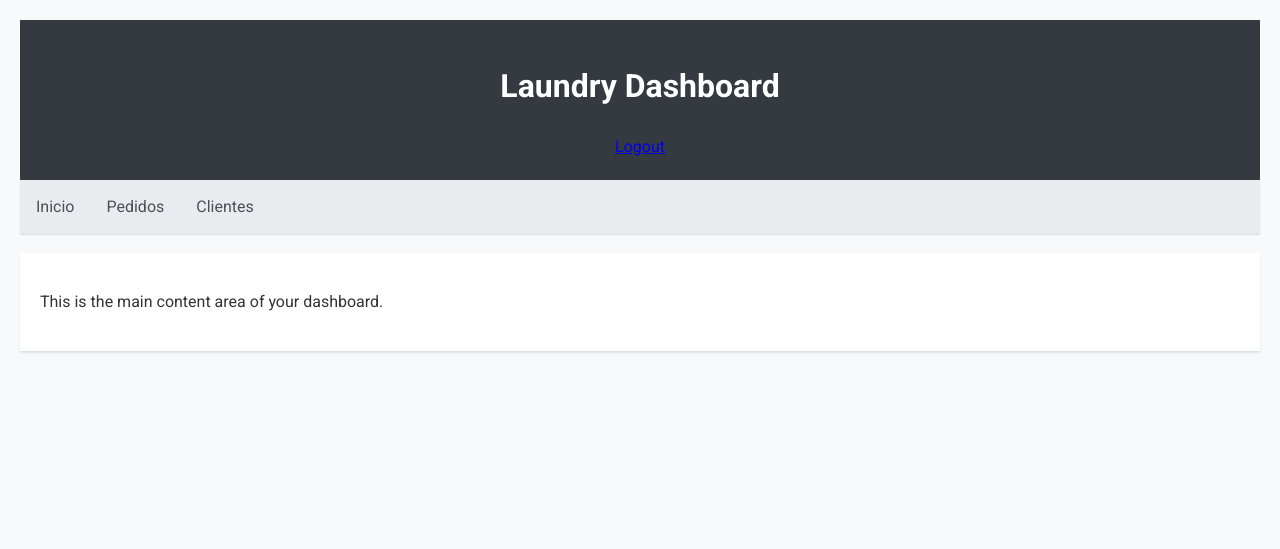
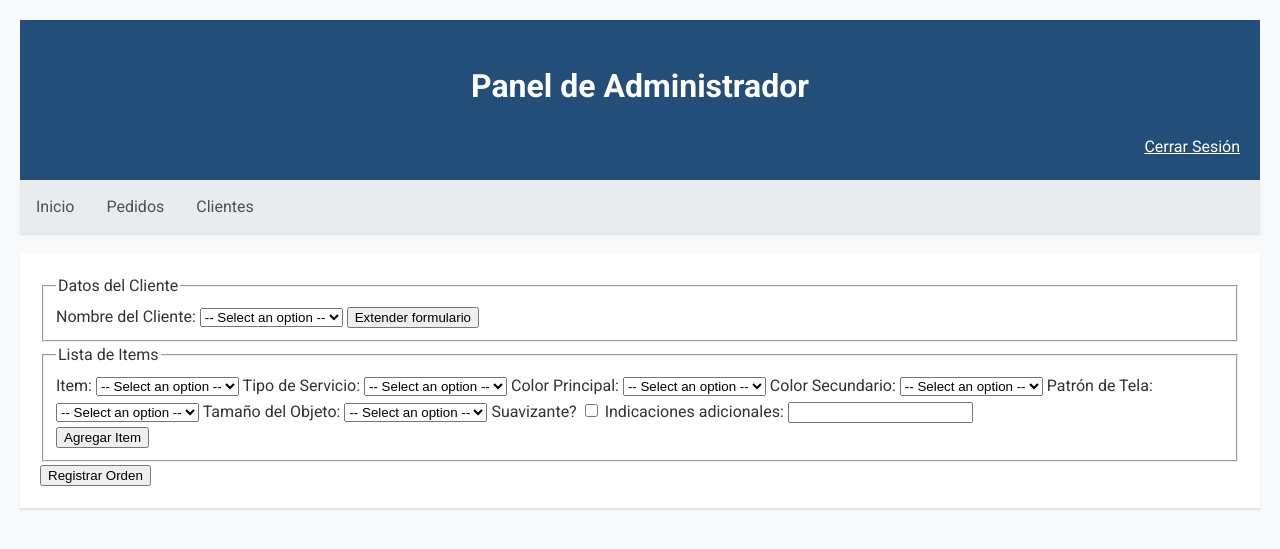
Before and after one commit to giulianoh92/laundry_manager_flask, a Flask app: page /home in a window 1280 px wide. Shown: the top 549 px of the page. Run offline with Flask 3, Linux system fonts and the light colour scheme; the visitor is signed in with stand-in values (Sample User, id 1); data that the repository does not hold is empty; some libraries are stand-ins or nearby versions.

Commit message:
dashboard improvements

```diff
--- a/src/app.py
+++ b/src/app.py
@@ -1,9 +1,13 @@
 from flask import Flask, render_template, request, redirect, url_for, flash, jsonify
 from flask_wtf.csrf import CSRFProtect
 from flask_login import LoginManager, login_user, logout_user, login_required, current_user
-from models.OrderModel import OrderModel
 from models.ClientModel import ClientModel
 from models.UserModel import UserModel
+from models.ItemModel import ItemModel
+from models.ServiceModel import ServiceModel
+from models.ColorModel import ColorModel
+from models.SizeModel import SizeModel
+from models.PatternModel import PatternModel
 from models.entities.User import User
 from queries import CompQueries
 from config import config
@@ -70,10 +74,46 @@ def finish(id):
     print('py',id)
     try:
         result = CompQueries.finish(id)
-        print(result)
         return jsonify({'success': True, 'finish_date': result}), 200
     except Exception as e:
         return jsonify({'success': False, 'error': str(e)}), 500
+
+
+@app.route('/get_clients', methods=['GET'])
+@login_required
+def get_clients():
+    items = ClientModel.get_clients()
+    return jsonify(items)
+
+@app.route('/get_items', methods=['GET'])
+@login_required
+def get_items():
+    items = ItemModel.get_items()
+    return jsonify(items)
+
+@app.route('/get_services', methods=['GET'])
+@login_required
+def get_services():
+    services = ServiceModel.get_services()
+    return jsonify(services)
+
+@app.route('/get_colors', methods=['GET'])
+@login_required
+def get_colors():
+    colors = ColorModel.get_colors()
+    return jsonify(colors)
+
+@app.route('/get_patterns', methods=['GET'])
+@login_required
+def get_patterns():
+    patterns = PatternModel.get_patterns()
+    return jsonify(patterns)
+
+@app.route('/get_sizes', methods=['GET'])
+@login_required
+def get_sizes():
+    sizes = SizeModel.get_sizes()
+    return jsonify(sizes)
 
 
 def page_not_found(error):
--- a/src/models/entities/User.py
+++ b/src/models/entities/User.py
@@ -1,4 +1,4 @@
-from werkzeug.security import check_password_hash, generate_password_hash
+from werkzeug.security import check_password_hash
 from flask_login import UserMixin
 
 class User(UserMixin):
@@ -19,7 +19,3 @@ class User(UserMixin):
     @classmethod
     def check_password(self, hashed_password, password):
         return check_password_hash(hashed_password, password)
-
-
-
-print(generate_password_hash('picu0364'))
--- a/src/queries.py
+++ b/src/queries.py
@@ -164,7 +164,7 @@ class CompQueries():
             connection.close()
             if affected_rows == 0:
                 raise Exception("Order not found")
-            return True
+            return current_date
 
         except Exception as ex:
             raise Exception(ex)
--- a/src/static/css/styles.css
+++ b/src/static/css/styles.css
@@ -9,7 +9,7 @@ body {
 }
 
 header {
-    background-color: #343a40;
+    background-color: #234e79;
     color: #ffffff;
     padding: 20px;
     text-align: center;
@@ -118,3 +118,16 @@ table tbody tr:hover {
 .finish-button:active {
     background-color: #367C39; /* Color de fondo al presionar el botón */
 }
+
+.img-container {
+    display: flex;
+    justify-content: center;
+}
+
+.logout-container {
+    text-align: right;
+}
+
+.btn.btn-secondary {
+    color: #ffffff; /* Cambia esto al color claro que desees */
+}
--- /dev/null
+++ b/src/static/js/order_form.js
@@ -0,0 +1,77 @@
+document.addEventListener("DOMContentLoaded", function () {
+    const csrfToken = document.querySelector('meta[name="csrf-token"]').getAttribute('content');
+
+    const endpoints = {
+        cliente_nombre: "/get_clients",
+        item: "/get_items",
+        tipo_servicio: "/get_services",
+        color_principal: "/get_colors",
+        color_secundario: "/get_colors",
+        patron_tela: "/get_patterns",
+        tamano_objeto: "/get_sizes"
+    };
+
+    function clearAndPopulateSelect(endpoint, selectId) {
+        const select = document.getElementById(selectId);
+        select.innerHTML = '';  // Clear all options
+
+        // Add an empty option
+        const emptyOption = document.createElement("option");
+        emptyOption.value = '';
+        emptyOption.text = '-- Select an option --';
+        select.appendChild(emptyOption);
+
+        fetch(endpoint, {
+            method: 'GET',
+            headers: {
+                'Content-Type': 'application/json',
+                'X-CSRFToken': csrfToken
+            }
+        })
+        .then(response => response.json())
+        .then(data => {
+            data.forEach(item => {
+                const option = document.createElement("option");
+                option.value = item.id; // Assuming each item has an `id` field
+                option.text = item.name || item.description; // Use `name` or `description`
+                select.appendChild(option);
+            });
+        })
+        .catch(error => console.error("Error fetching data:", error));
+    }
+
+    function setupNewItems(newItem) {
+        const selects = newItem.querySelectorAll('select');
+        selects.forEach(select => {
+            const selectId = select.getAttribute('id');
+            if (endpoints.hasOwnProperty(selectId)) {
+                clearAndPopulateSelect(endpoints[selectId], selectId);
+            }
+        });
+    }
+
+    // Initial setup for existing items
+    Object.keys(endpoints).forEach(key => {
+        clearAndPopulateSelect(endpoints[key], key);
+    });
+
+    document.getElementById("btn_extender").addEventListener("click", function () {
+        document.getElementById("datos_cliente").style.display = "block";
+    });
+
+    document.getElementById("btn_agregar_item").addEventListener("click", function () {
+        const itemContainer = document.querySelector("fieldset .item").parentNode;
+        const newItem = document.querySelector(".item").cloneNode(true);
+
+        // Clear any input values in the cloned item
+        newItem.querySelectorAll('input[type="text"]').forEach(input => {
+            input.value = '';
+        });
+
+        // Clear and populate selects in the cloned item
+        setupNewItems(newItem);
+
+        // Insert the new item before the "Agregar Item" button
+        itemContainer.insertBefore(newItem, document.getElementById("btn_agregar_item"));
+    });
+});
--- a/src/static/js/script.js
+++ b/src/static/js/script.js
@@ -24,10 +24,8 @@ document.addEventListener("DOMContentLoaded", function() {
                 })
                 .then(data => {
                     // Manejar la respuesta del servidor
-                    if (data === 0) {
-                        console.error('No se registró la operación.');
-                    } else if (isValidDate(data)) {
-                        console.log('Orden marcada como terminada:', data);
+                    if (data.success === true && data.finish_date) {
+                        console.log('Orden marcada como terminada:', data.finish_date);
                         // Recargar la página después de un segundo
                         setTimeout(() => {
                             location.reload();
@@ -91,3 +89,7 @@ document.addEventListener("DOMContentLoaded", function() {
         });
     });
 });
+
+function isValidDate(date) {
+    return date instanceof Date && !isNaN(date);
+}
--- a/src/templates/base.html
+++ b/src/templates/base.html
@@ -14,8 +14,10 @@
 
 <body class="text-center">
     <header>
-        <h1>Laundry Dashboard</h1>
-        <a class="btn btn-secondary" href="{{ url_for('logout') }}">Logout</a>
+        <h1>Panel de Administrador</h1>
+        <div class="logout-container">
+            <a class="btn btn-secondary" href="{{ url_for('logout') }}">Cerrar Sesión</a>
+        </div>
     </header>
     <div class="tab">
         <a class="tablinks" href="{{ url_for('home') }}">Inicio</a>
--- a/src/templates/clients.html
+++ b/src/templates/clients.html
@@ -35,9 +35,7 @@
         </table>
     </div>
 </div>
-<footer>
-    <script src="{{ url_for('static', filename='js/script.js') }}"></script>
-</footer>
+
 
 
 {% endblock %}
--- a/src/templates/home.html
+++ b/src/templates/home.html
@@ -9,14 +9,52 @@
 {% endblock %}
 
 {% block body %}
+<main class="content">
+    <meta name="csrf-token" content="{{ csrf_token() }}">
+    <form action="submit_order.php" method="POST" id="order_form">
+        <fieldset>
+            <legend>Datos del Cliente</legend>
+            <label for="cliente_nombre">Nombre del Cliente:</label>
+            <select id="cliente_nombre" name="cliente_nombre" required></select>
+            <button type="button" id="btn_extender">Extender formulario</button>
+            <div id="datos_cliente" style="display: none;">
+                <label for="cliente_nombre_completo">Nombre Completo:</label>
+                <input type="text" id="cliente_nombre_completo" name="cliente_nombre_completo">
+                <label for="cliente_direccion">Dirección:</label>
+                <input type="text" id="cliente_direccion" name="cliente_direccion">
+                <label for="cliente_telefono">Teléfono:</label>
+                <input type="text" id="cliente_telefono" name="cliente_telefono">
+            </div>
+        </fieldset>
 
+        <fieldset>
+            <legend>Lista de Items</legend>
+            <div class="item">
+                <label for="item">Item:</label>
+                <select id="item" name="item[]" required></select>
+                <label for="tipo_servicio">Tipo de Servicio:</label>
+                <select id="tipo_servicio" name="tipo_servicio[]" required></select>
+                <label for="color_principal">Color Principal:</label>
+                <select id="color_principal" name="color_principal[]" required></select>
+                <label for="color_secundario">Color Secundario:</label>
+                <select id="color_secundario" name="color_secundario[]"></select>
+                <label for="patron_tela">Patrón de Tela:</label>
+                <select id="patron_tela" name="patron_tela[]"></select>
+                <label for="tamano_objeto">Tamaño del Objeto:</label>
+                <select id="tamano_objeto" name="tamano_objeto[]"></select>
+                <label for="suavizante">Suavizante?</label>
+                <input type="checkbox" id="suavizante" name="suavizante[]" value="si">
+                <label for="indicaciones">Indicaciones adicionales:</label>
+                <input type="text" id="indicaciones" name="indicaciones[]">
+            </div>
+            <button type="button" id="btn_agregar_item">Agregar Item</button>
+        </fieldset>
 
-<main class="content">
-    <!-- Placeholder for content, you can add more details or widgets here if needed -->
-    <p>This is the main content area of your dashboard.</p>
+        <button type="submit">Registrar Orden</button>
+    </form>
 </main>
 
 <footer>
-    <script src="{{ url_for('static', filename='js/script.js') }}"></script>
+    <script src="{{ url_for('static', filename='js/order_form.js') }}"></script>
 </footer>
 {% endblock %}
```
Also changed, not shown: src/templates/auth/login.html (+7 -5 lines), src/static/images/logo.png (added).
